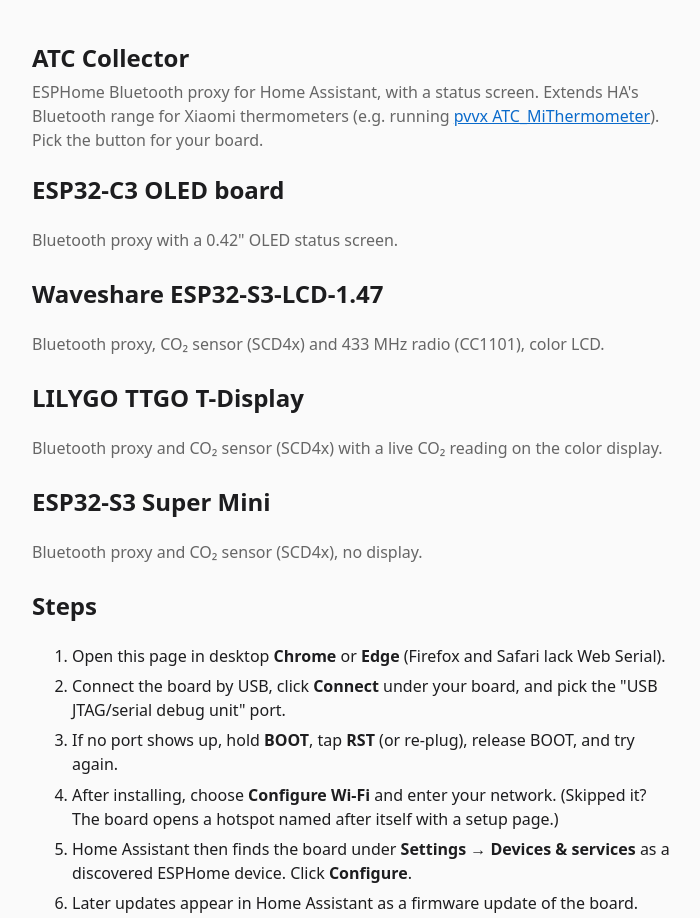
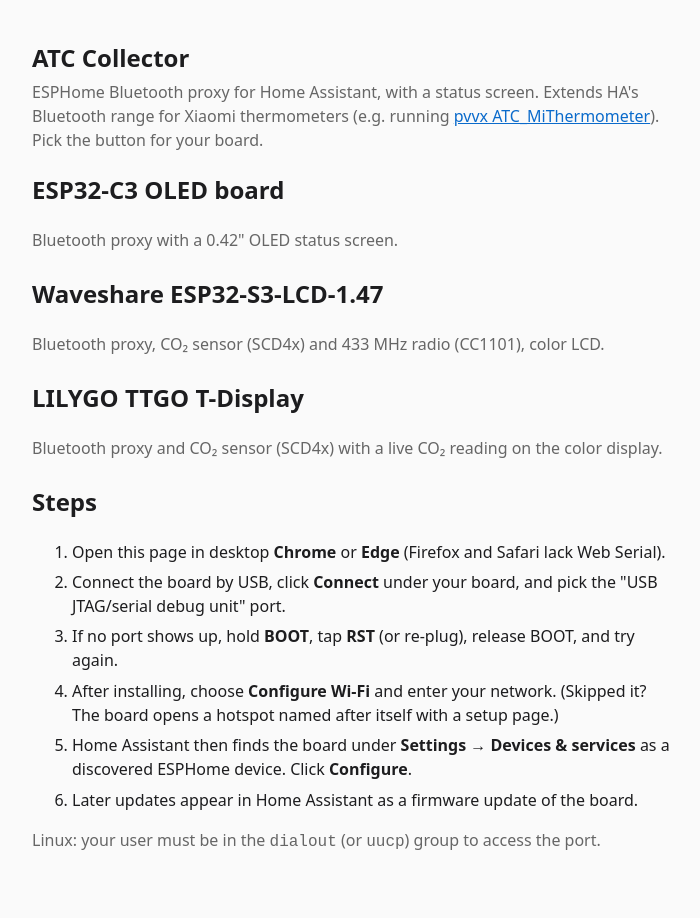
Before and after one commit to hmeyer/atc_collector_esp32, a plain HTML site: page web/index.html in a window 1280 px wide. Shown: the top 918 px of the page, without its empty margins (288-988 px from the left). After the commit the page ends 894 px from the top, so only its background shows below. Drawn offline with Linux system fonts and the light colour scheme.

Commit message:
Drop the Super Mini; T-Display SCD4x on a cable at 20 kHz I2C
- Super Mini removed (config, CI, flasher page, README). The per-board
  manifests stay.
- T-Display: the sensor goes on a long cable for testing in ventilation
  outlets, so the plug-in layout is moot: back to the board's labelled
  I2C pins (SDA 21, SCL 22). co2.yaml takes co2_i2c_frequency (default
  100 kHz); the T-Display uses 20 kHz for long cables.

Co-Authored-By: Claude Opus 5.5 <noreply@anthropic.com>
Claude-Session: https://claude.ai/code/session_019sEeWuEBRNFpq89EtveaPu

```diff
--- a/web/index.html
+++ b/web/index.html
@@ -38,10 +38,6 @@
   <p class="sub">Bluetooth proxy and CO&#8322; sensor (SCD4x) with a live CO&#8322; reading on the color display.</p>
   <esp-web-install-button manifest="atc-tdisplay.manifest.json"></esp-web-install-button>
 
-  <h2>ESP32-S3 Super Mini</h2>
-  <p class="sub">Bluetooth proxy and CO&#8322; sensor (SCD4x), no display.</p>
-  <esp-web-install-button manifest="atc-s3mini.manifest.json"></esp-web-install-button>
-
   <h2>Steps</h2>
   <ol>
     <li>Open this page in desktop <b>Chrome</b> or <b>Edge</b> (Firefox and Safari lack Web Serial).</li>
```
Also changed, not shown: 5 other files.
